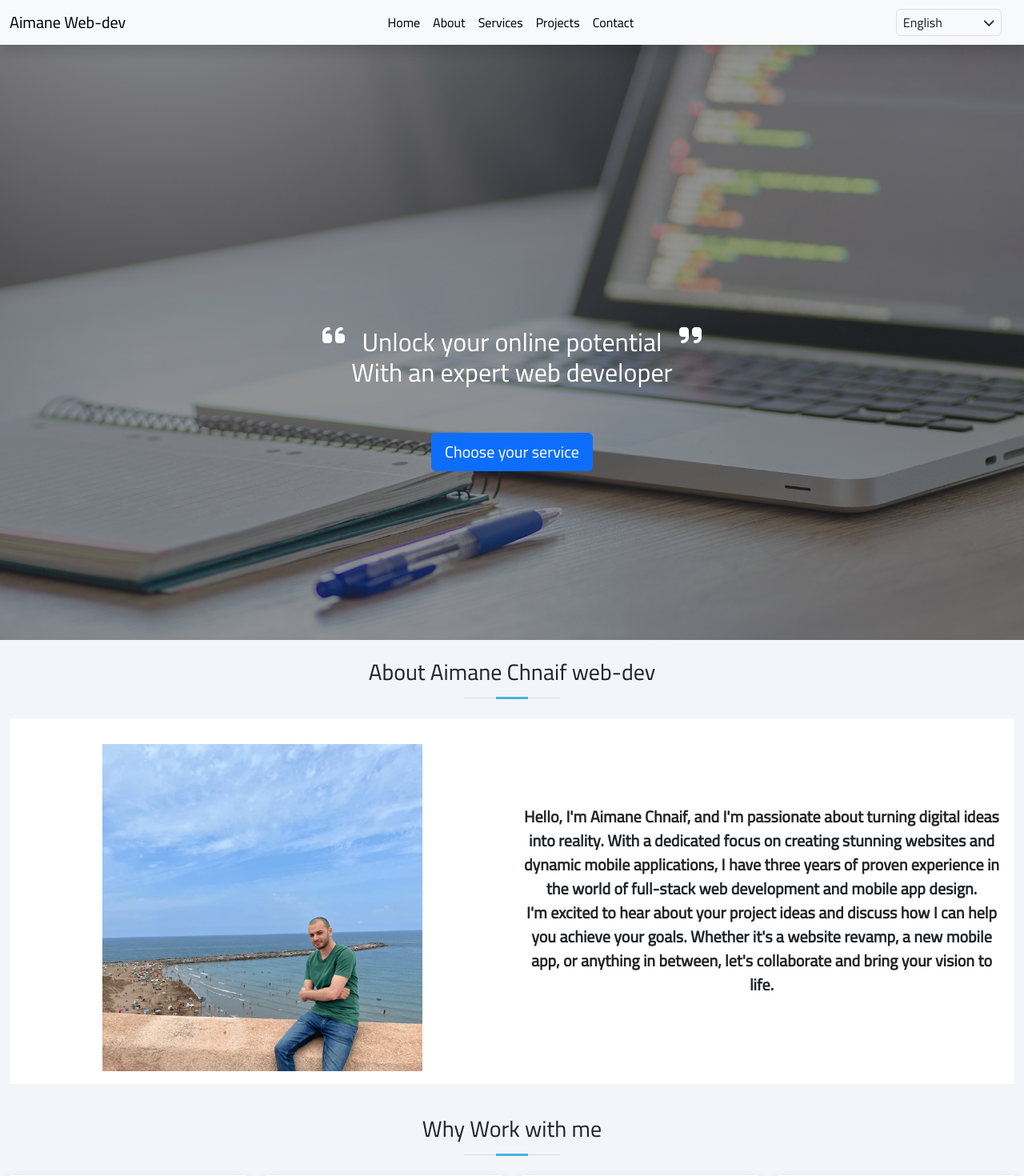
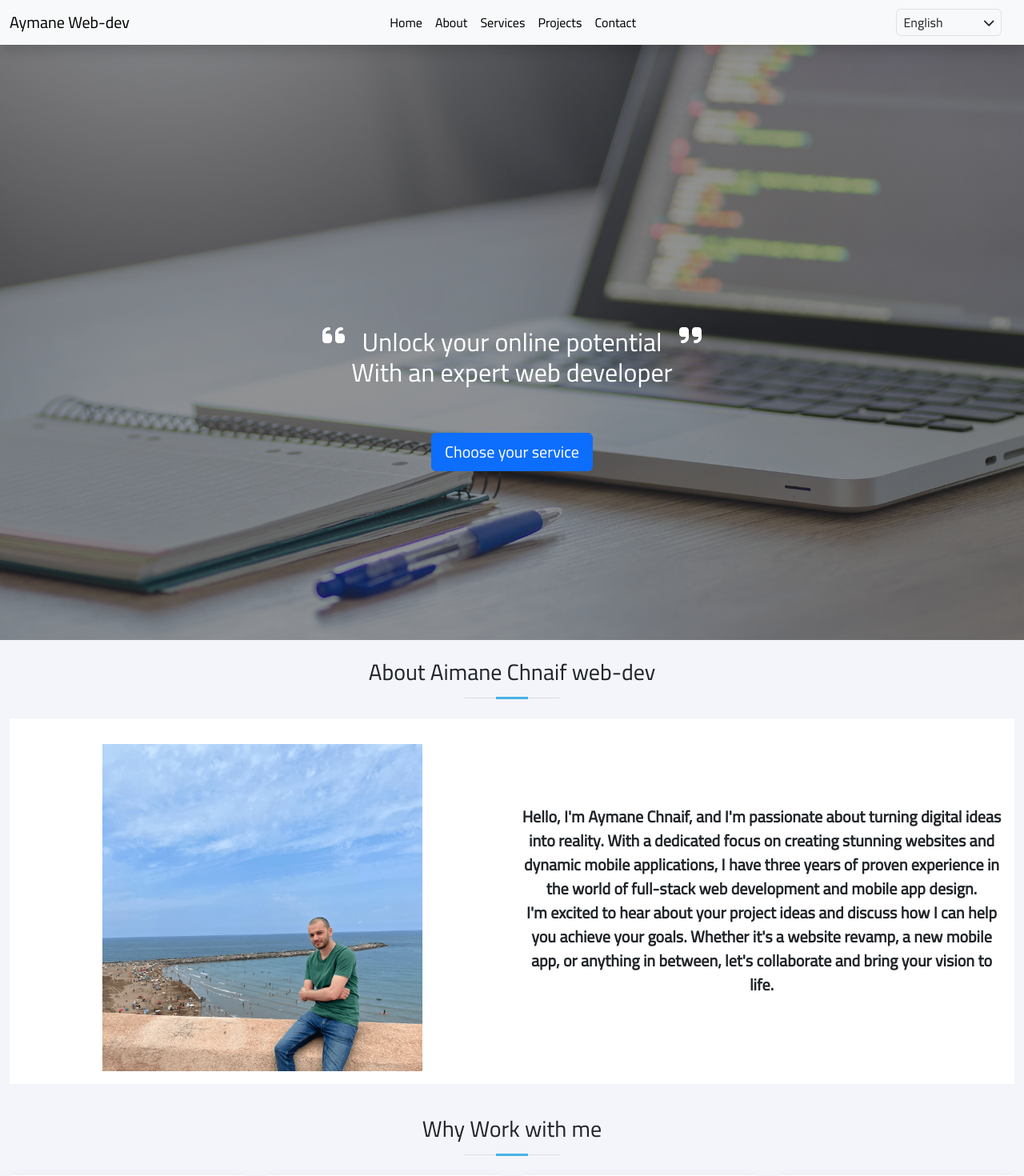
Before and after one commit to aymane244/new_protfolio, a React (Create React App) app: page / in a window 1280 px wide. Shown: the top 1470 px of the page at 80% size. Built offline with nearby package versions, Linux system fonts and the light colour scheme.

Commit message:
corrected name

```diff
--- a/src/assets/lang/Arabic.js
+++ b/src/assets/lang/Arabic.js
@@ -6,11 +6,11 @@ export const arabic = {
     //navbar
     loading : "جاري التحميل",
     home : "الرئيسية",
-    about : "من Aimane web-dev",
+    about : "من Aymane web-dev",
     services : "الخدمات",
     projects : "المشاريع",
     //banner
-    text_banner1 : "مرحبًا بكم في موقع Aimane web-dev \n حيث تترجم الأحلام الرقمية إلى واقع",
+    text_banner1 : "مرحبًا بكم في موقع Aymane web-dev \n حيث تترجم الأحلام الرقمية إلى واقع",
     text_banner2 : "حرروا إمكانياتكم على الإنترنت\n مع مطور ويب متخصص",
     text_banner3 : "هل أنتم مستعدون لتعزيز وجودكم على الويب؟\n لنقم ببناء شيء استثنائي معًا.",
     button_banner : "اختارو خدمتكم",
--- a/src/assets/lang/English.js
+++ b/src/assets/lang/English.js
@@ -10,7 +10,7 @@ export const english = {
     services : "Services",
     projects : "Projects",
     //banner
-    text_banner1 : "Welcome to Aimane web-dev's website\nWhere digital dreams come to life",
+    text_banner1 : "Welcome to Aymane web-dev's website\nWhere digital dreams come to life",
     text_banner2 : "Unlock your online potential \nWith an expert web developer",
     text_banner3 : "Ready to elevate your web presence ? \nLet's build something extraordinary together.",
     button_banner : "Choose your service",
@@ -69,7 +69,7 @@ export const english = {
     functionalities : "Functionalities",
     //about page
     about_header : "About",
-    about_text : "Hello, I'm Aimane Chnaif, and I'm passionate about turning digital ideas into reality. With a dedicated focus on creating stunning websites and dynamic mobile applications, I have three years of proven experience in the world of full-stack web development and mobile app design.",
+    about_text : "Hello, I'm Aymane Chnaif, and I'm passionate about turning digital ideas into reality. With a dedicated focus on creating stunning websites and dynamic mobile applications, I have three years of proven experience in the world of full-stack web development and mobile app design.",
     about_text2 : "I'm excited to hear about your project ideas and discuss how I can help you achieve your goals. Whether it's a website revamp, a new mobile app, or anything in between, let's collaborate and bring your vision to life.",
     skills : "My key Skills",
     skill_fullStack : "Full-Stack Web Development",
@@ -105,7 +105,7 @@ export const english = {
     hire_text_2 : "I'm excited to hear about your project ideas and discuss how I can help you achieve your goals.",
     hire_text_3 : "Feel free to reach out to me at the contact information below.",
     forntEnd : "Front-end development",
-    myName : "Aimane Chnaif",
+    myName : "Aymane Chnaif",
     fullStack : "Full stack engineer",
     //contact section
     contact : "Contact",
--- a/src/assets/lang/French.js
+++ b/src/assets/lang/French.js
@@ -10,7 +10,7 @@ export const french = {
     services : "Services",
     projects : "Projets",
     //banner
-    text_banner1 : "Bienvenue au site Aimane web-dev\nOù les rêves numériques prennent vie",
+    text_banner1 : "Bienvenue au site Aymane web-dev\nOù les rêves numériques prennent vie",
     text_banner2 : "Libérez votre potentiel en ligne\nAvec un développeur web expert",
     text_banner3 : "Prêt à valoriser votre présence en ligne ?\nConstruisons quelque chose d'extraordinaire ensemble.",
     button_banner : "Choisir votre service",
@@ -69,7 +69,7 @@ export const french = {
     functionalities : "Fonctionnalités",
     //about page
     about_header : "A propos de",
-    about_text : "Bonjour, je suis Aimane Chnaif, et je suis passionné par la concrétisation d'idées numériques. Avec une concentration dévouée sur la création de sites web impressionnants et d'applications mobiles dynamiques, j'ai trois années d'expérience avérée dans le monde du développement web full-stack et de la conception d'applications mobiles.",
+    about_text : "Bonjour, je suis Aymane Chnaif, et je suis passionné par la concrétisation d'idées numériques. Avec une concentration dévouée sur la création de sites web impressionnants et d'applications mobiles dynamiques, j'ai trois années d'expérience avérée dans le monde du développement web full-stack et de la conception d'applications mobiles.",
     about_text2 : "Je suis enthousiaste à l'idée d'entendre parler de vos idées de projet et de discuter de la façon dont je peux vous aider à atteindre vos objectifs. Que ce soit une refonte de site web, une nouvelle application mobile ou tout ce qui se trouve entre les deux, collaborons ensemble pour donner vie à votre vision.",
     skills : "Mes compétences clés",
     skill_fullStack : "Développement Web Full-Stack",
@@ -105,7 +105,7 @@ export const french = {
     hire_text_2 : "Je suis enthousiaste à l'idée d'entendre parler de vos idées de projet et de discuter de la manière dont je peux vous aider à atteindre vos objectifs.",
     hire_text_3 : "N'hésitez pas à me contacter aux coordonnées ci-dessous.",
     forntEnd : "Développement Front-end",
-    myName : "Aimane Chnaif",
+    myName : "Aymane Chnaif",
     fullStack : "Ingénieur full stack",
     //contact section
     contact : "Contact",
--- a/src/components/Layout/Footer.js
+++ b/src/components/Layout/Footer.js
@@ -11,7 +11,7 @@ export default function Footer(){
             <div className="container">
                 <div className="row py-3">
                     <div className="col-md-4 mt-3">
-                        <h5><strong>Aimane Web-dev</strong></h5>
+                        <h5><strong>Aymane Web-dev</strong></h5>
                         <p className="mt-5 fs-7">
                             <strong>{lang.phone || uploadLang.phone} : </strong> +212644776612 <br/>
                             <strong>{lang.service_contact_email || uploadLang.service_contact_email} : </strong> a.chnaif2010@gmail.com
@@ -101,7 +101,7 @@ export default function Footer(){
                 <div className="container py-4">
                     <p className="text-center">
                         <FontAwesomeIcon icon={faCopyright} className={getLang === "ar" ? "ms-1 fs-7" : "me-1 fs-7"} />
-                        {lang.copyright || uploadLang.copyright} <strong>Aimane web-dev</strong>. {lang.rights || uploadLang.rights}
+                        {lang.copyright || uploadLang.copyright} <strong>Aymane web-dev</strong>. {lang.rights || uploadLang.rights}
                     </p>
                 </div>
             </div>
--- a/src/components/Layout/Layout.js
+++ b/src/components/Layout/Layout.js
@@ -9,7 +9,7 @@ export default function Layout(){
         <div dir={getLang === "ar" ? "rtl" : "ltr"}>
             <nav className="navbar navbar-expand-lg bg-body-tertiary fixed-top shadow">
                 <div className="container-fluid">
-                    <Link className="navbar-brand" to="/">Aimane Web-dev</Link>
+                    <Link className="navbar-brand" to="/">Aymane Web-dev</Link>
                     <button
                         className="navbar-toggler"
                         type="button"
```
